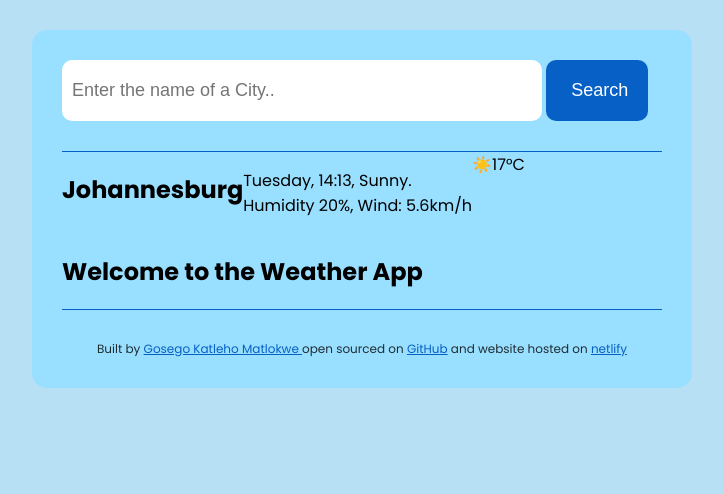
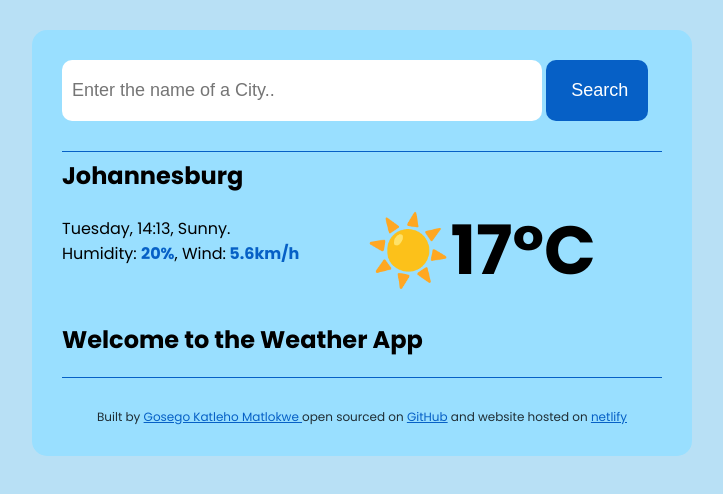
Before and after one commit to GosegoMatlokwe/WeatherApp, a plain HTML site: page index.html in a window 1280 px wide. Shown: the whole page, without its empty margins (278-1001 px from the left). Drawn offline with Linux system fonts and the light colour scheme.

Commit message:
Added CSS updated html

```diff
--- a/index.html
+++ b/index.html
@@ -21,21 +21,23 @@
                 <input type="submit" value=" Search" class="form-search-button">
             </form>
         </header>
+
+
+        <h1 class="city">
+            Johannesburg
+        </h1>
+
         <div class="App-data">
-            <div class="city">
-                <h1>
-                    Johannesburg
-                </h1>
-            </div>
-            <p>
+            <p class="details">
                 Tuesday, 14:13, Sunny.
                 </br>
-                Humidity 20%, Wind: 5.6km/h
-            <div class="temp">
-                ☀️17°C
-            </div>
+                Humidity: <strong>20%</strong>, Wind:<strong> 5.6km/h</strong>
+
+
+            <div class="temp"> ☀️17°C</div>
+            </p>
         </div>
-        </p>
+
 
 
         <h1>
@@ -43,9 +45,9 @@
         </h1>
         <footer>
             Built by
-            <a href="https://github.com/GosegoMatlokwe" target="_blank"> Gosego Katleho Matlokwe </a>open sourced on <a
-                href="https://github.com/GosegoMatlokwe/WeatherApp" target="_blank"> GitHub</a> and website hosted on <a
-                href="https://weatherappshecodesgosego.netlify.app/" target="_blank"> netlify</a>
+            <a href="https://github.com/GosegoMatlokwe" target="_blank"> Gosego Katleho Matlokwe </a>open sourced on
+            <a href="https://github.com/GosegoMatlokwe/WeatherApp" target="_blank"> GitHub</a> and website hosted on
+            <a href="https://weatherappshecodesgosego.netlify.app/" target="_blank"> netlify</a>
         </footer>
     </section>
 </body>
--- a/src/styles.css
+++ b/src/styles.css
@@ -37,6 +37,31 @@ header {
 }
 .App-data {
   display: flex;
+  justify-content: space-between;
+  font-size: 16px;
+}
+.detials {
+  font-size: 16px;
+  color: #0660c6;
+  line-height: 24px;
+  font-weight: 500;
+}
+
+.details strong {
+  color: #0660c6;
+}
+.temp {
+  font-weight: bolder;
+  font-size: 68px;
+}
+.city {
+  margin: 0;
+  font-size: 24px;
+  line-height: 48px;
+}
+
+main {
+  padding: 30px 0;
 }
 footer {
   border-top: 1px solid #0660c6;
```
